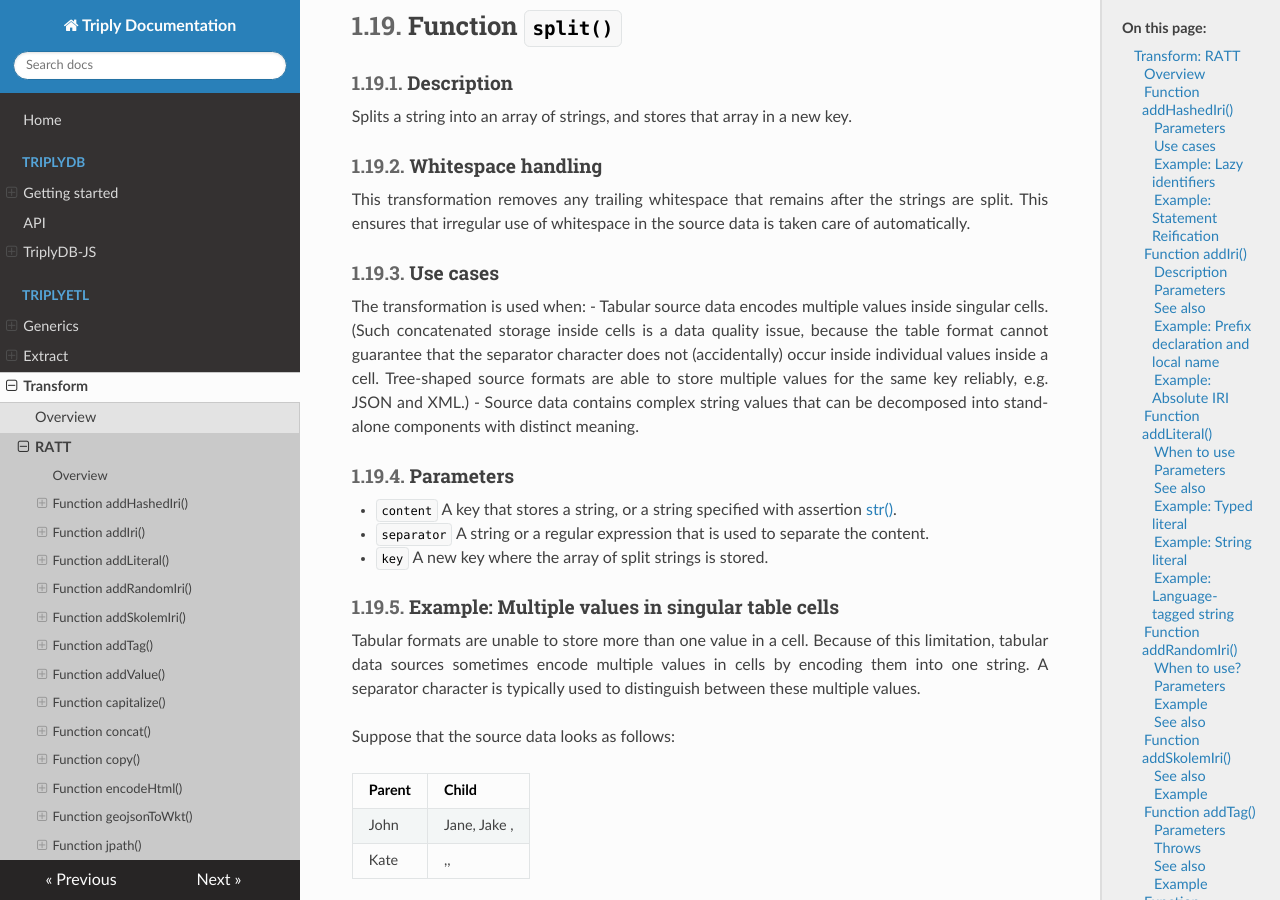
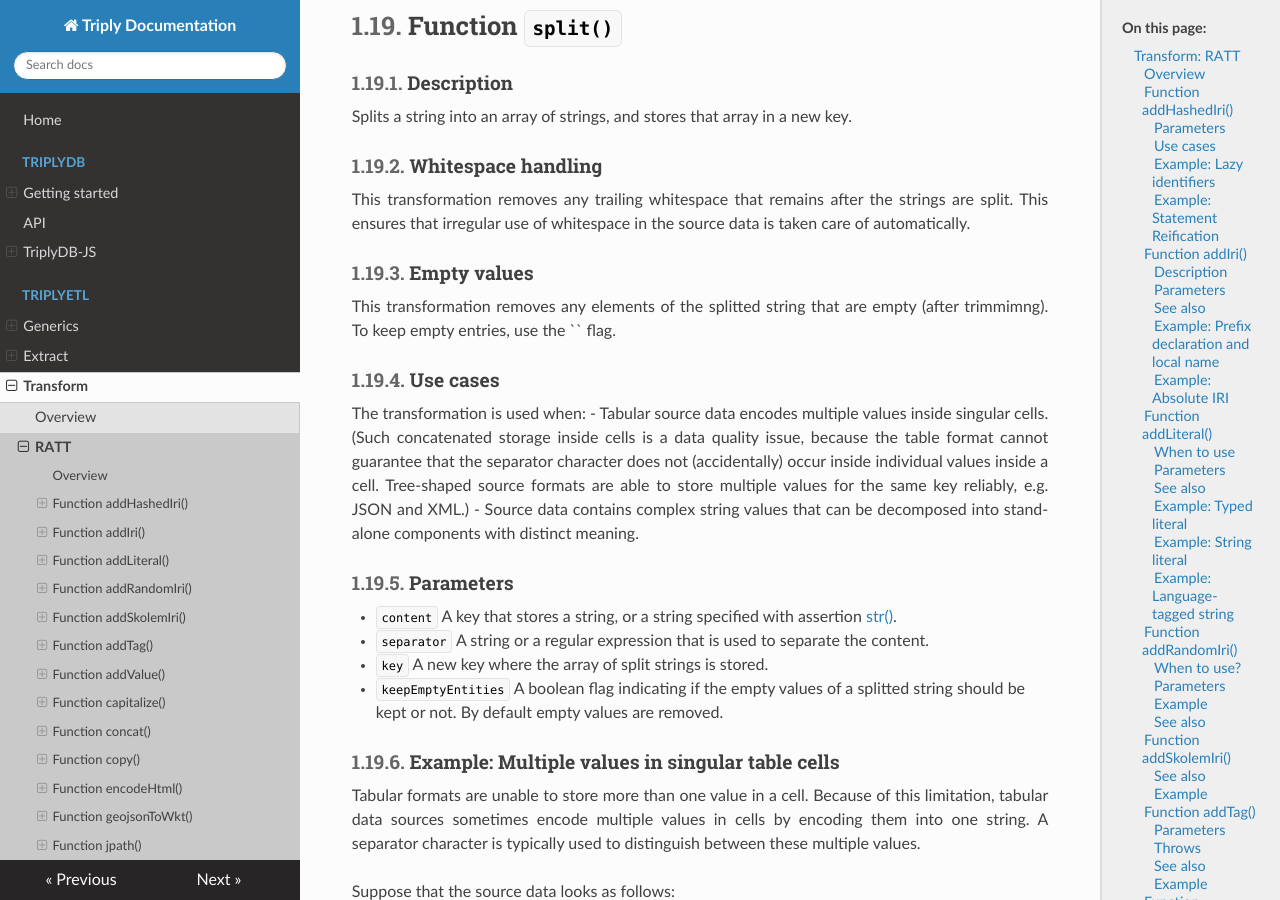
Before and after one commit to TriplyDB/Documentation, an MkDocs documentation site: the page built from docs/triply-etl/transform/ratt/index.md, in a window 1280 px wide and 900 px high, scrolled down 26363 px. Built offline with MkDocs 1.6.1, drawn with Linux system fonts in a browser that asks for light colours.

Commit message:
Updates split documentation.

```diff
--- a/docs/triply-etl/transform/ratt/index.md
+++ b/docs/triply-etl/transform/ratt/index.md
@@ -1202,6 +1202,10 @@
 
 This transformation removes any trailing whitespace that remains after the strings are split. This ensures that irregular use of whitespace in the source data is taken care of automatically.
 
+### Empty values
+
+This transformation removes any elements of the splitted string that are empty (after trimmimng). To keep empty entries, use the `` flag.
+
 ### Use cases
 
 The transformation is used when:
@@ -1213,6 +1217,7 @@
 - `content` A key that stores a string, or a string specified with assertion [str()](../../assert/ratt/term#function-str).
 - `separator` A string or a regular expression that is used to separate the content.
 - `key` A new key where the array of split strings is stored.
+- `keepEmptyEntities` A boolean flag indicating if the empty values of a splitted string should be kept or not. By default empty values are removed.
 
 ### Example: Multiple values in singular table cells
 
```
